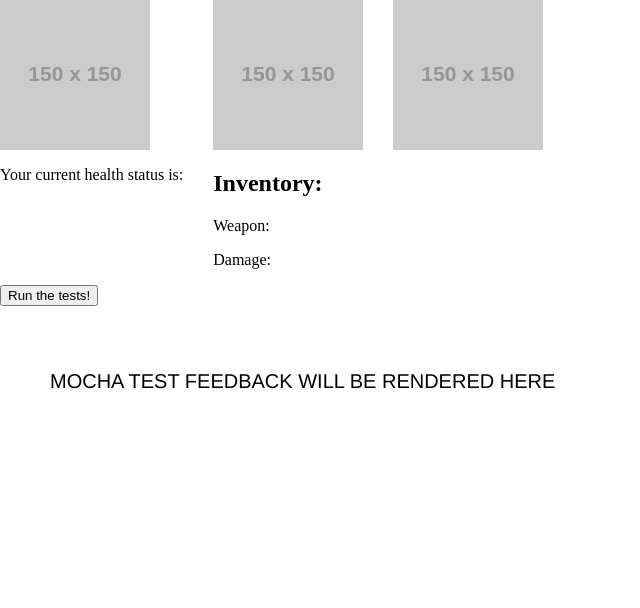
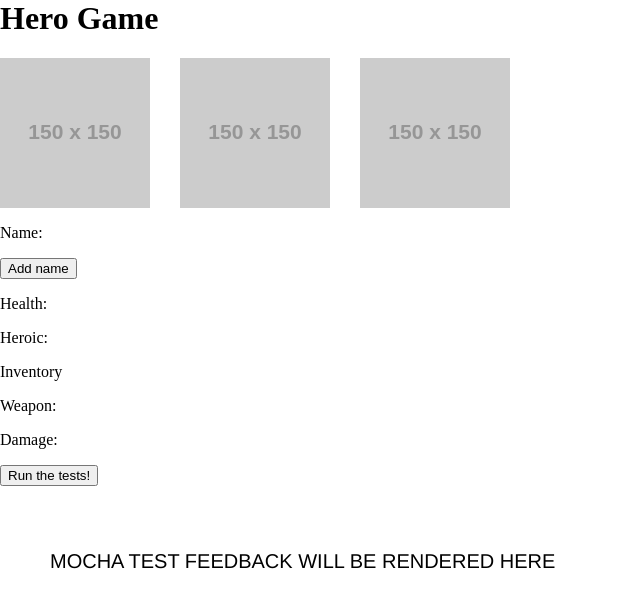
Before and after one commit to luisanegri/c-homework-1, a plain HTML site: page index.html in a window 1280 px wide. Shown: the whole page, without its empty margins (0-640 px from the left). Drawn offline with Linux system fonts and the light colour scheme; placeholder pictures from the web are drawn by us.

Commit message:
add elements to populate with values from obj

```diff
--- a/index.html
+++ b/index.html
@@ -12,23 +12,29 @@
 
   <!-- 👍 YOUR HTML HERE 👍 -->
   <main>
+    <h1>Hero Game</h1>
     <div class="wrapper">
       <div class="item">
         <img id="inn" src="https://via.placeholder.com/150" alt="">
-        <p>Your current health status is: <span id="health-stats"></span></p>
+
       </div>
 
       <div class="item">
         <img id="dagger" src="https://via.placeholder.com/150" alt="">
-        <h2>Inventory:</h2>
-        <p>Weapon: <span id="weapon"></span></p>
-        <p>Damage: <span id="damage"></span></p>
+
+
       </div>
 
       <div class="item">
         <img id="bag" src="https://via.placeholder.com/150" alt="">
       </div>
     </div>
+    <p>Name: <span id="hero-name"></span></p> <button id="change-name" onclick="changeHeroName()">Add name</button>
+    <p>Health: <span id="health"></span></p>
+    <p>Heroic: <span id="heroic"></span></p>
+    <span class="inventory">Inventory</span>
+    <p>Weapon: <span id="weapon"></span></p>
+    <p>Damage: <span id="damage"></span></p>
   </main>
 
 
```
